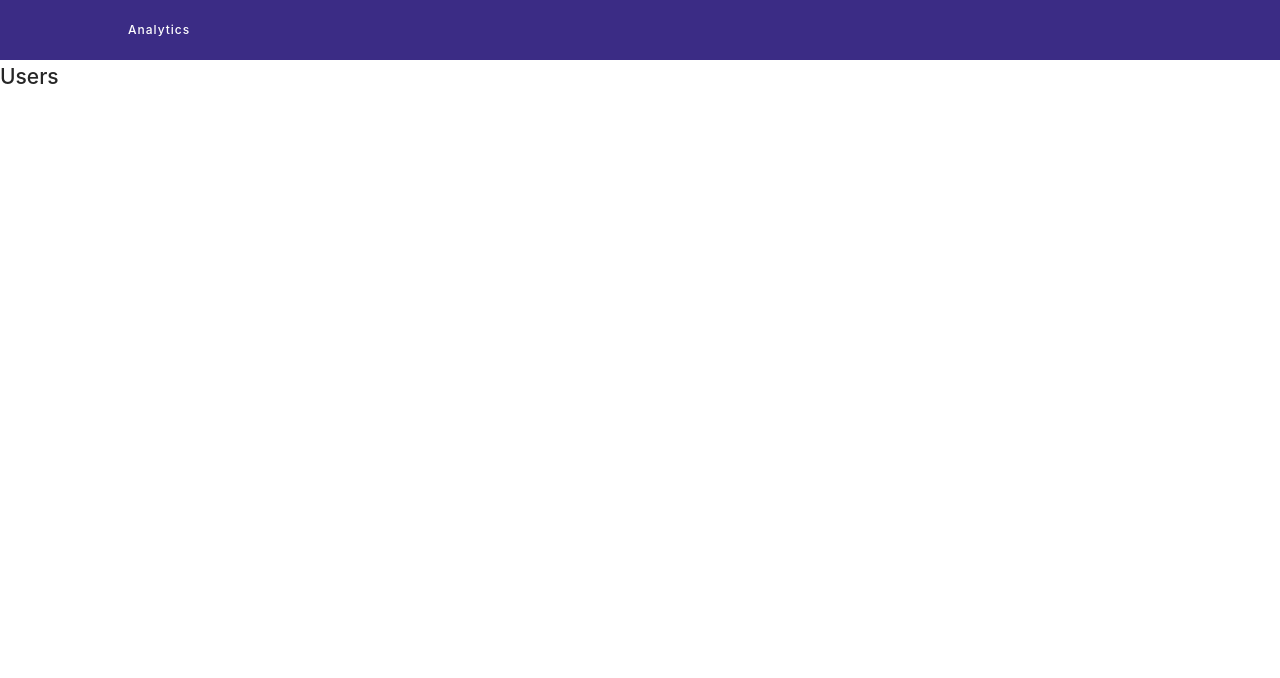
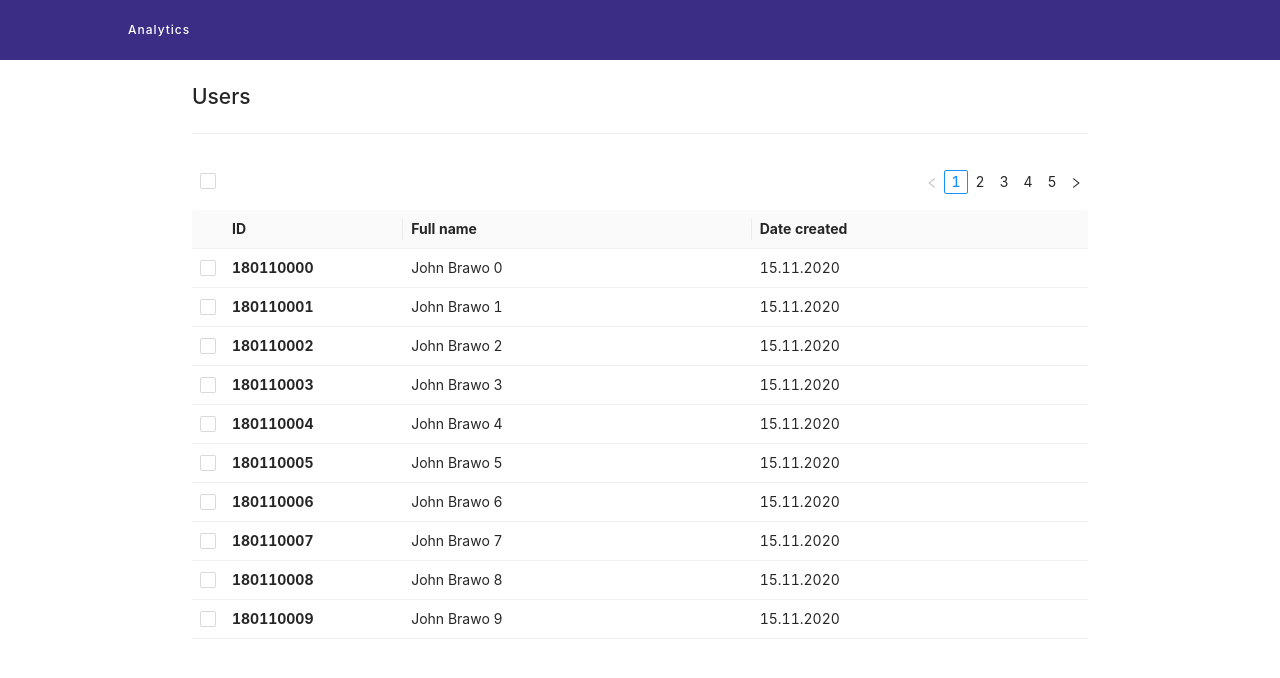
Before and after one commit to kenadil/services, a React (Create React App) app: page /users in a window 1280 px wide. Shown: the top 678 px of the page. Built offline with nearby package versions, Linux system fonts and the light colour scheme.

Commit message:
ADDED: Added Table

```diff
--- a/package.json
+++ b/package.json
@@ -13,6 +13,7 @@
     "antd": "^4.8.2",
     "react": "^17.0.1",
     "react-dom": "^17.0.1",
+    "react-loader-spinner": "^3.1.14",
     "react-router": "^5.2.0",
     "react-router-dom": "^5.2.0",
     "react-scripts": "4.0.0",
--- a/src/App.css
+++ b/src/App.css
@@ -25,3 +25,7 @@ body {
   font-style: bold;
   font-weight: 700;
 }
+
+.ant-table-thead .ant-checkbox {
+  transform: translateY(-300%);
+}
--- /dev/null
+++ b/src/Components/Layout/Divider/Divider.tsx
@@ -0,0 +1,3 @@
+import React from "react";
+
+export const Divider = <div style={{height: "1px", width: "100%"}} />
--- /dev/null
+++ b/src/Components/Users/Table.tsx
@@ -0,0 +1,88 @@
+import { Divider, Table } from "antd";
+import React from "react";
+
+const columns: any = [
+  {
+    title: <b>ID</b>,
+    dataIndex: "id",
+    fixed: "left",
+    render: (text: String) => <b>{text}</b>,
+    width: "20%",
+  },
+  {
+    title: <b>Full name</b>,
+    dataIndex: "name",
+    fixed: "left",
+  },
+  {
+    title: <b>Date created</b>,
+    dataIndex: "date",
+  },
+];
+
+interface record {
+  id: any,
+  key: any,
+  name: String,
+  date: any,
+}
+
+let data: record[] = [];
+for (var i = 0; i < 46; i++) {
+  data.push({
+    key: i,
+    id: (i < 10) ? "18011000"+i : "1801100" + i,
+    name: "John Brawo " + i,
+    date: "15.11.2020",
+  });
+}
+
+class UserTable extends React.Component {
+  state = {
+    selectedRowKeys: [] as unknown as any,
+  };
+  selectRow = (record: record) => {
+    const selectedRowKeys = [this.state.selectedRowKeys];
+    if (selectedRowKeys.indexOf(record.key) >= 0) {
+      selectedRowKeys.splice(selectedRowKeys.indexOf(record.key));
+    }
+    else
+      selectedRowKeys.push(record.key);
+    this.setState({ selectedRowKeys });
+  }
+  onSelectedRowKeyChange = (selectedRowKeys: any[]) => {
+    this.setState({ selectedRowKeys });
+    console.log('selectedRowKeys changed: ', selectedRowKeys);
+  }
+  render() {
+    const { selectedRowKeys } = this.state;
+    const rowSelection = {
+      selectedRowKeys,
+      onChange: this.onSelectedRowKeyChange,
+    }
+    return (
+      <div className="UserTable">
+        <h2>Users</h2>
+        <Divider style={{ margin: "2.5vh 0" }} />
+        <Table
+          rowSelection={rowSelection}
+          size="small"
+          pagination={
+            {
+              position: ["topRight", "topRight"],
+            }
+          }
+          columns={columns}
+          dataSource={data}
+          onRow={(record: any) => ({
+            onClick: () => {
+              this.selectRow(record);
+            },
+          })}
+        />
+      </div>
+    );
+  }
+}
+
+export default UserTable;
--- /dev/null
+++ b/src/Pages/UsersPage/UsersPage.css
@@ -0,0 +1,8 @@
+.UserTable {
+    margin: 0 15vw;
+}
+
+.UserTable h2 {
+    margin-bottom: 0;
+    padding-top: 2.5vh;
+}
--- a/src/Pages/UsersPage/UsersPage.tsx
+++ b/src/Pages/UsersPage/UsersPage.tsx
@@ -1,9 +1,12 @@
+import { Table } from "antd";
 import React from "react";
+import UserTable from "../../Components/Users/Table";
+import "./UsersPage.css";
 
 const UsersPage = () => {
   return (
     <>
-      <h2>Users</h2>
+      <UserTable />
     </>
   );
 };
```
Also changed, not shown: 1 other file (tests, documents, lock files or other folders).
